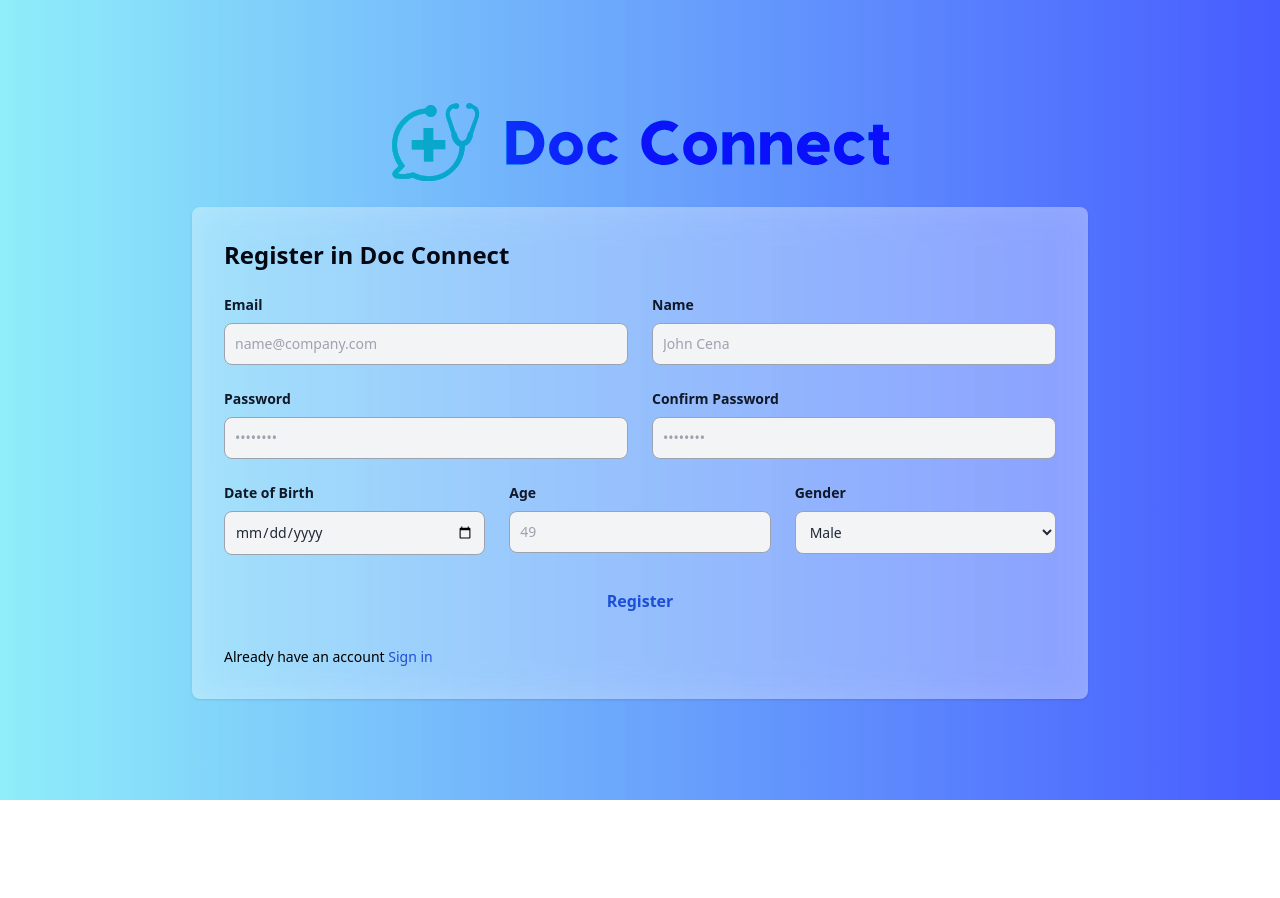
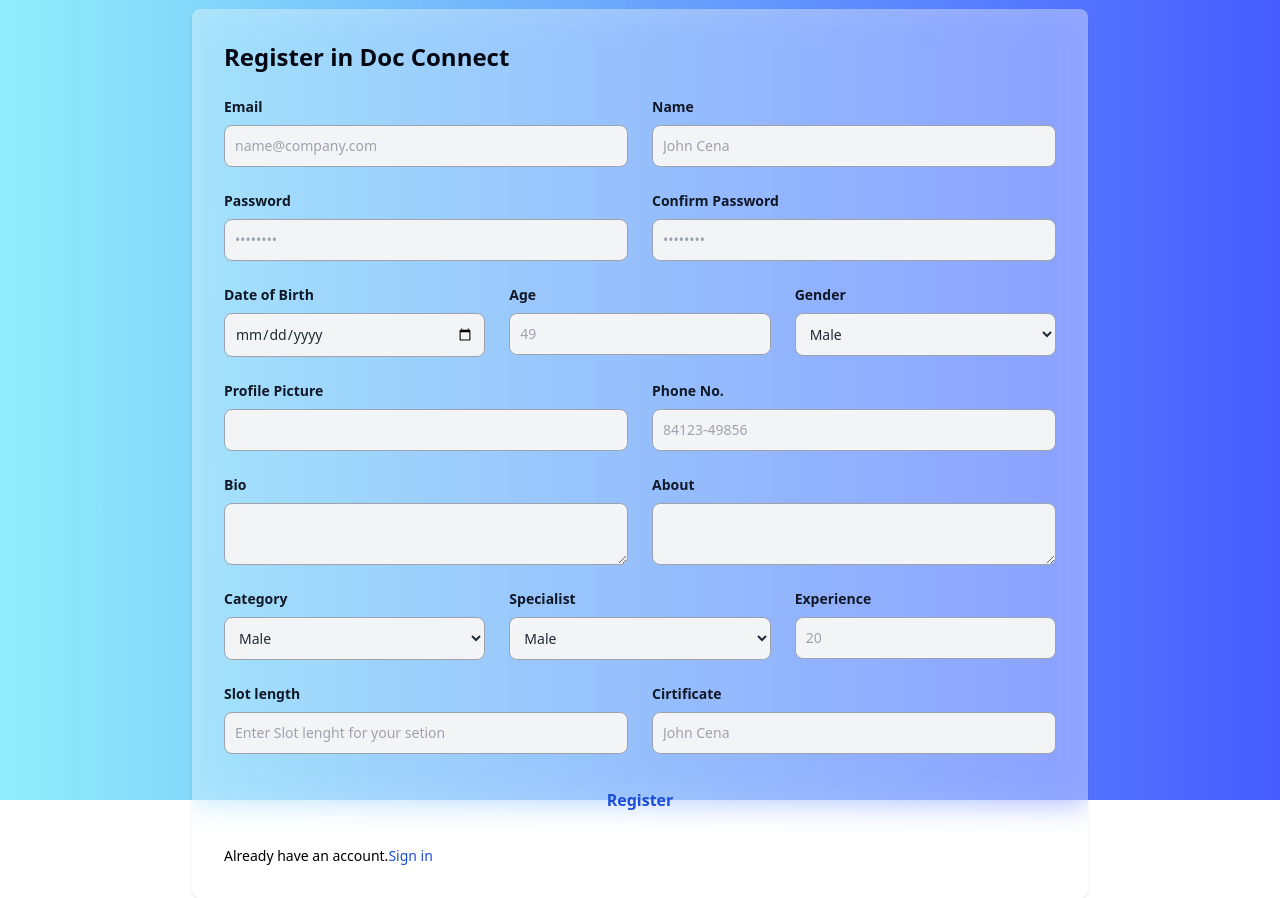
Before and after one commit to devanshu1010/MEAN_DocConnect, an Angular app in the folder Doc-Connect/Client/: page / in a window 1280 px wide. Before the commit the page ends 800 px from the top, so only its background shows below. Built offline with nearby package versions, Linux system fonts and the light colour scheme.

Commit message:
feat : registeration all fields.

```diff
--- a/Doc-Connect/Client/src/app/Doctor/auth/registration/registration.component.html
+++ b/Doc-Connect/Client/src/app/Doctor/auth/registration/registration.component.html
@@ -46,20 +46,59 @@
                       </select>
                     </div>
                   </div>
-                  <!-- <div class="flex items-center justify-between">
-                      <div class="flex items-start">
-                          <div class="flex items-center h-5">
-                            <input id="remember" aria-describedby="remember" type="checkbox" class="w-4 h-4 border border-gray-300 rounded bg-gray-50 focus:ring-3 focus:ring-primary-300" required="">
-                          </div>
-                          <div class="ml-3 text-sm">
-                            <label for="remember" class="text-gray-800">Remember me</label>
-                          </div>
-                      </div>
-                      <a href="#" class="text-sm font-semibold text-primary-700 hover:underline ">Forgot password?</a>
-                  </div> -->
+                  <div class="flex flex-wrap -mx-3 mb-6">
+                    <div class="w-full md:w-1/2 px-3 mb-6 md:mb-0">
+                        <label for="profile_picture" class="block mb-2 text-sm font-semibold text-gray-900">Profile Picture</label>
+                        <input type="text" name="profile_picture" id="profile_picture" class="bg-gray-100 border border-gray-400 text-gray-800 sm:text-sm rounded-lg focus:ring-primary-#2563eb focus:border-primary-#2563eb block w-full p-2.5" placeholder="" required="">
+                    </div>
+                    <div class="w-full md:w-1/2 px-3 mb-6 md:mb-0">
+                        <label for="phone_no" class="block mb-2 text-sm font-semibold text-gray-900">Phone No.</label>
+                        <input type="tel" name="phone_no" id="phone_no" pattern="[0-9]{5}-[0-9]{5}" placeholder="84123-49856" class="bg-gray-100 border border-gray-400 text-gray-800 sm:text-sm rounded-lg focus:ring-primary-#2563eb focus:border-primary-#2563eb block w-full p-2.5" required="">
+                    </div>
+                  </div>
+                  <div class="flex flex-wrap -mx-3 mb-6">
+                    <div class="w-full md:w-1/2 px-3 mb-6 md:mb-0">
+                        <label for="bio" class="block mb-2 text-sm font-semibold text-gray-900">Bio</label>
+                        <textarea  name="bio" id="bio" class="bg-gray-100 border border-gray-400 text-gray-800 sm:text-sm rounded-lg focus:ring-primary-#2563eb focus:border-primary-#2563eb block w-full p-2.5" placeholder="" required=""></textarea>
+                    </div>
+                    <div class="w-full md:w-1/2 px-3 mb-6 md:mb-0">
+                        <label for="about" class="block mb-2 text-sm font-semibold text-gray-900">About</label>
+                        <textarea name="about" id="about" placeholder="" class="bg-gray-100 border border-gray-400 text-gray-800 sm:text-sm rounded-lg focus:ring-primary-#2563eb focus:border-primary-#2563eb block w-full p-2.5" required=""></textarea>
+                    </div>
+                  </div>
+                  <div class="flex flex-wrap -mx-3 mb-6">
+                    <div class="w-full md:w-1/3 px-3 mb-6 md:mb-0">
+                      <label for="category" class="block mb-2 text-sm font-semibold text-gray-900">Category</label>
+                      <select id="category" class="bg-gray-100 border border-gray-400 text-gray-800 sm:text-sm rounded-lg focus:ring-primary-#2563eb focus:border-primary-#2563eb block w-full p-2.5" required="">
+                        <option>Male</option>
+                        <option>Female</option>
+                      </select>
+                    </div>
+                    <div class="w-full md:w-1/3 px-3 mb-6 md:mb-0">
+                      <label for="specialist" class="block mb-2 text-sm font-semibold text-gray-900">Specialist</label>
+                      <select id="specialist" class="bg-gray-100 border border-gray-400 text-gray-800 sm:text-sm rounded-lg focus:ring-primary-#2563eb focus:border-primary-#2563eb block w-full p-2.5" required="">
+                        <option>Male</option>
+                        <option>Female</option>
+                      </select>
+                    </div>
+                    <div class="w-full md:w-1/3 px-3 mb-6 md:mb-0">
+                      <label for="experience" class="block mb-2 text-sm font-semibold text-gray-900">Experience</label>
+                      <input type="text" name="experience" id="experience" class="bg-gray-100 border border-gray-400 text-gray-800 sm:text-sm rounded-lg focus:ring-primary-#2563eb focus:border-primary-#2563eb block w-full p-2.5" placeholder="20" required="">
+                    </div>
+                  </div>
+                  <div class="flex flex-wrap -mx-3 mb-6">
+                    <div class="w-full md:w-1/2 px-3 mb-6 md:mb-0">
+                        <label for="slot_length" class="block mb-2 text-sm font-semibold text-gray-900">Slot length</label>
+                        <input type="text" name="slot_length" id="slot_length" class="bg-gray-100 border border-gray-400 text-gray-800 sm:text-sm rounded-lg focus:ring-primary-#2563eb focus:border-primary-#2563eb block w-full p-2.5" placeholder="Enter Slot lenght for your setion" required="">
+                    </div>
+                    <div class="w-full md:w-1/2 px-3 mb-6 md:mb-0">
+                        <label for="cirtificate" class="block mb-2 text-sm font-semibold text-gray-900">Cirtificate</label>
+                        <input type="text" name="cirtificate" id="cirtificate" placeholder="John Cena" class="bg-gray-100 border border-gray-400 text-gray-800 sm:text-sm rounded-lg focus:ring-primary-#2563eb focus:border-primary-#2563eb block w-full p-2.5" required="">
+                    </div>
+                  </div>
                   <button type="submit" class="w-full text-primary-700 font-bold hover:bg-primary-700 focus:ring-4 focus:outline-none focus:ring-primary-300 hover:text-white rounded-lg text-base text-center px-5 py-2.5">Register</button>
                   <p class="text-sm font-normal text-black">
-                      Already have an account <a href="#" class="font-medium text-primary-700 hover:underline">Sign in</a>
+                      Already have an account.<a href="#" class="font-medium text-primary-700 hover:underline">Sign in</a>
                   </p>
                 </form>
             </div>
```
